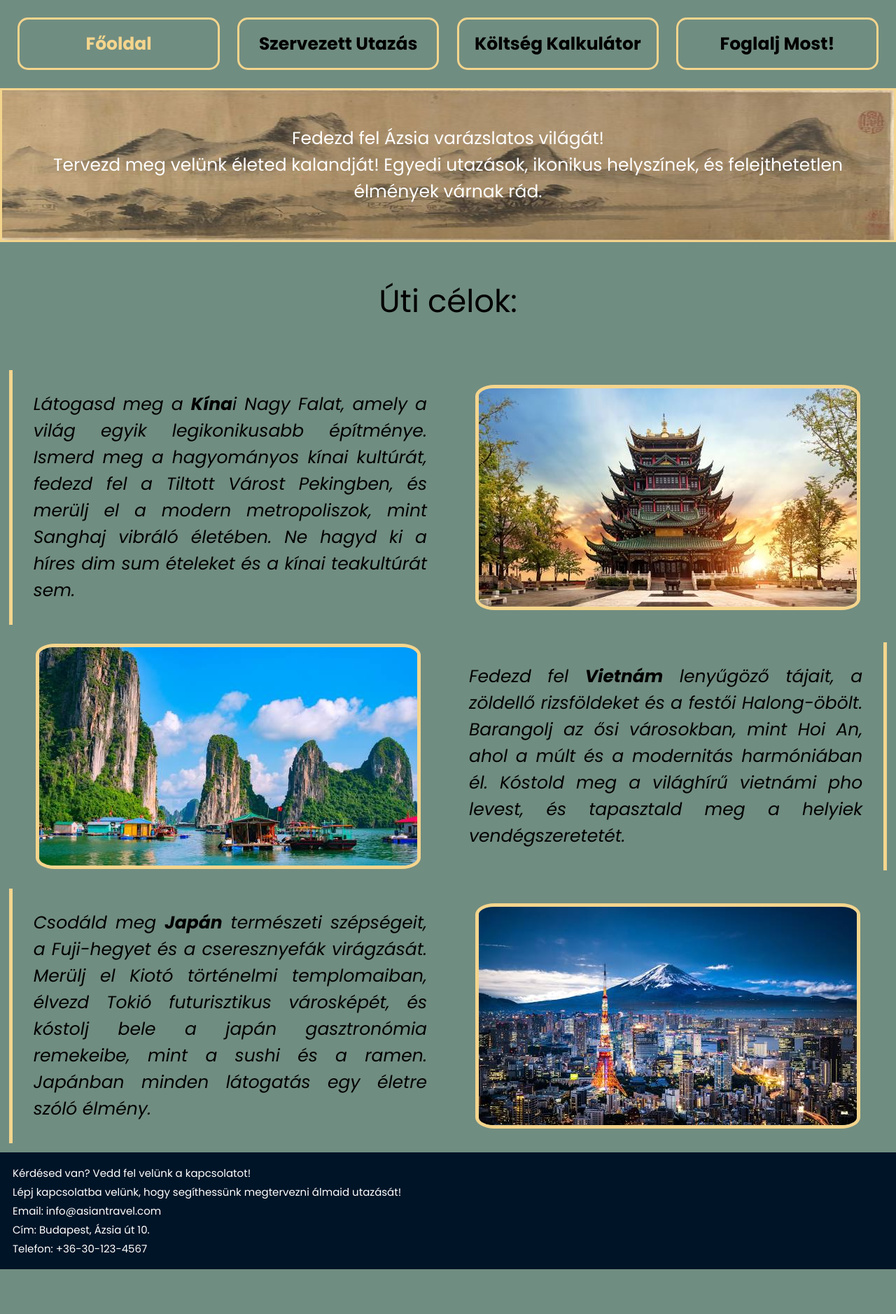
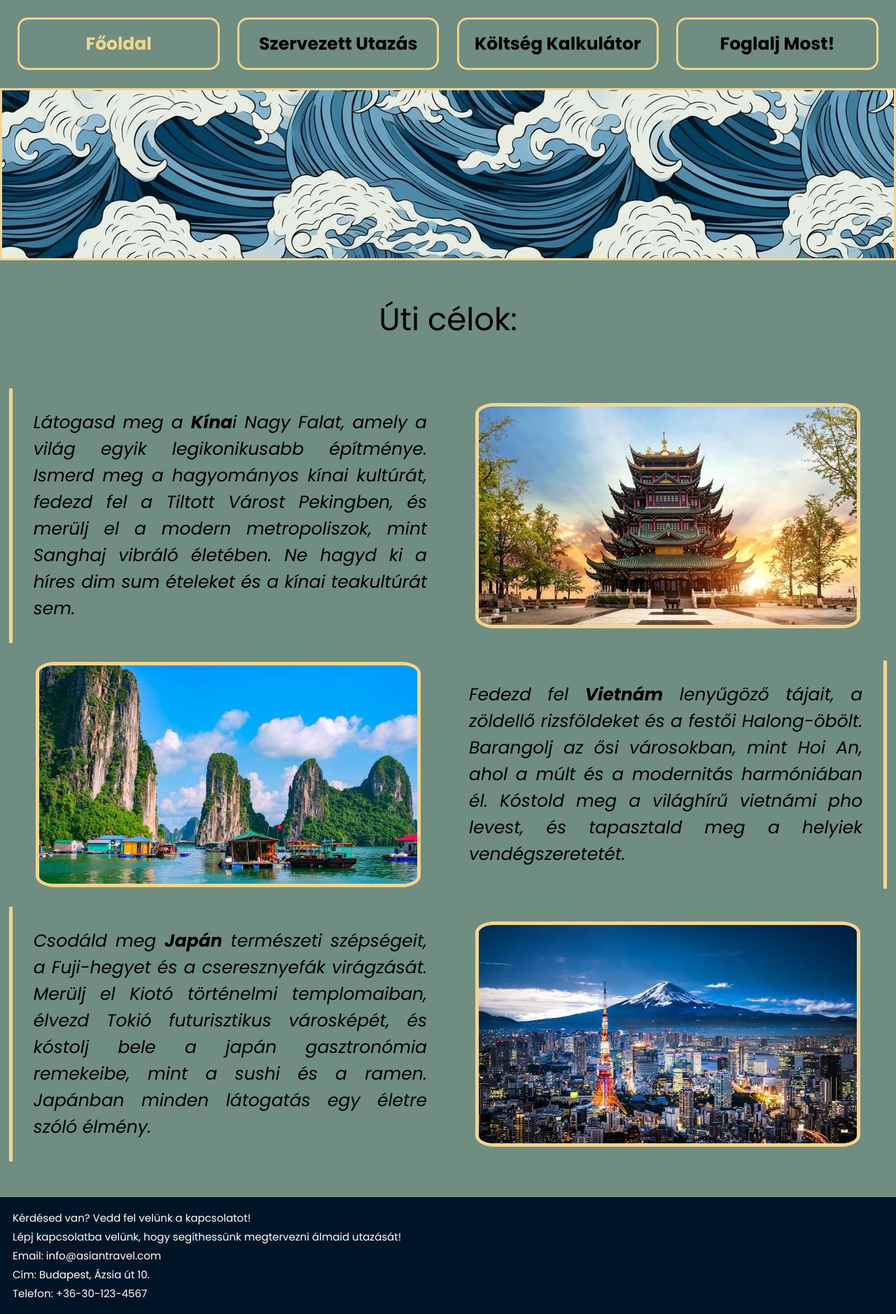
Before and after one commit to Lodaraazs/webfejlesztes, a PHP site: page / in a window 1280 px wide. Shown: the part 75-1953 px from the top of the page at 70% size. Before the commit the page ends 1889 px from the top, so only its background shows below. Run offline with PHP 8.4, Linux system fonts and the light colour scheme.

Commit message:
Final Files

```diff
--- a/index.html
+++ b/index.html
@@ -29,10 +29,7 @@
             <a href="foglalas.html">Foglalj Most!</a>
         </div>
 
-        <div class="hero">
-            <div class="cim">Fedezd fel Ázsia varázslatos világát!</div>
-            <div class="alcim">Tervezd meg velünk életed kalandját! Egyedi utazások, ikonikus helyszínek, és felejthetetlen élmények várnak rád.</div>
-        </div>
+        <div class="hero"></div>
 
         <div class="uti_celok">Úti célok:</div>
 
@@ -42,12 +39,12 @@
                     Látogasd meg a <b>Kína</b>i Nagy Falat, amely a világ egyik legikonikusabb építménye. Ismerd meg a hagyományos kínai kultúrát, fedezd fel a Tiltott Várost Pekingben, és merülj el a modern metropoliszok, mint Sanghaj vibráló életében. Ne hagyd ki a híres dim sum ételeket és a kínai teakultúrát sem.
                 </div>
                 <div class="orszag_kep">
-                    <img src="images/china.jpg" class="chimg" alt="kínai tájkép">
+                    <img src="images/china.jpg" alt="kínai tájkép">
                 </div>
             </div>
             <div class="orszag_blokk">
                 <div class="orszag_kep">
-                    <img src="images/vietnam.jpg" class="chimg" alt="kínai tájkép">
+                    <img src="images/vietnam.jpg" alt="vietnámi tájkép">
                 </div>
                 <div class="orszag">
                     Fedezd fel <b>Vietnám</b> lenyűgöző tájait, a zöldellő rizsföldeket és a festői Halong-öbölt. Barangolj az ősi városokban, mint Hoi An, ahol a múlt és a modernitás harmóniában él. Kóstold meg a világhírű vietnámi pho levest, és tapasztald meg a helyiek vendégszeretetét.
@@ -58,7 +55,7 @@
                     Csodáld meg <b>Japán</b> természeti szépségeit, a Fuji-hegyet és a cseresznyefák virágzását. Merülj el Kiotó történelmi templomaiban, élvezd Tokió futurisztikus városképét, és kóstolj bele a japán gasztronómia remekeibe, mint a sushi és a ramen. Japánban minden látogatás egy életre szóló élmény.
                 </div>
                 <div class="orszag_kep">
-                    <img src="images/japan.jpg" class="chimg" alt="kínai tájkép">
+                    <img src="images/japan.jpg" alt="vietnámi tájkép">
                 </div>
             </div>
         </div>
--- a/keleti_kaland_style.css
+++ b/keleti_kaland_style.css
@@ -30,7 +30,7 @@ hr{
 
 .container{
     display: flex;
-    flex-flow: row wrap;
+    flex-flow: column wrap;
     justify-content: space-around;
     flex-basis: 100%;
 }
@@ -70,7 +70,7 @@ hr{
     justify-content: center;
     border: solid #F4D58D 3px;
     border-radius: 15px;
-    height: 50px;
+    flex-basis: 100%;
     margin: 1%;
 }
 
@@ -85,13 +85,16 @@ hr{
 
 .hero{
     border: #F4D58D solid 3px;
-    color: white;
+    color: #708D81;
+    text-shadow: white;
+    font-size: 60px;
+    font-weight: bold;
     display: flex;
     flex-flow: row wrap;
     flex-basis: 100%;
     padding: 2em;
-    background-image: url("images/header_background.jpg");
-    background-size: 100% 100%;
+    background-image: url("images/background.jpg");
+    background-size: auto;
     justify-content: center;
 }
 
@@ -102,14 +105,9 @@ hr{
     text-align: center;
 }
 
-.alcim{
+.uti_celok{
     display: flex;
-    flex-basis: 100%;
     justify-content: center;
-    text-align: center;
-}
-
-.uti_celok{
     font-size: 45px;
     margin-top: 4%;
     margin-bottom: 4%;
@@ -129,10 +127,10 @@ hr{
 }
 
 .orszag{
-    flex-basis: 100%;
+    flex-basis: 98%;
     justify-content: center;
     text-align: center;
-    padding: 15px;
+    padding: 1%;
     font-style: italic;
 }
 
@@ -141,21 +139,22 @@ hr{
     flex-basis: 100%;
     justify-content: center;
     align-items: center;
-
+    /* flex-shrink: 1; */
 }
 
 .orszag_kep img{
-    flex-basis: 100%;
+    width: 100%;
+    height: auto;
     border: solid #F4D58D 5px;
     border-radius: 5%;
 }
 
 .szervezett_ut_leiras{
     display: flex;
-    flex-basis: 80%;
-    flex-flow: row wrap;
+    flex-basis: 100%;
     justify-content: center;
     text-align: justify;
+    padding: 3%;
 }
 
 .szervezett_foglalas{
@@ -170,6 +169,7 @@ hr{
     color: white;
     padding: 15px;
     font-size: 15px;
+    margin-top: 3%;
 }
 
 hr{
@@ -216,7 +216,7 @@ hr{
     flex-basis: 60%;
     background-color: #708D81;
     border: #F4D58D solid 5px;
-    font-size: 30px;
+    /* font-size: 30px; */
 }
 
 .kalkulator_form .radio_gomb{
--- a/szervezett_utazas.html
+++ b/szervezett_utazas.html
@@ -70,10 +70,7 @@
             <a href="foglalas.html">Foglalj Most!</a>
         </div>
 
-        <div class="hero">
-            <div class="cim">Fedezd fel Ázsia varázslatos világát!</div>
-            <div class="alcim">Tervezd meg velünk életed kalandját! Egyedi utazások, ikonikus helyszínek, és felejthetetlen élmények várnak rád.</div>
-        </div>
+        <div class="hero"></div>
 
 
         <div class="uti_celok">Szervezett utaink:</div>
```
Also changed, not shown: olvassel.txt (added, +11 -0 lines), images/background.jpg.
